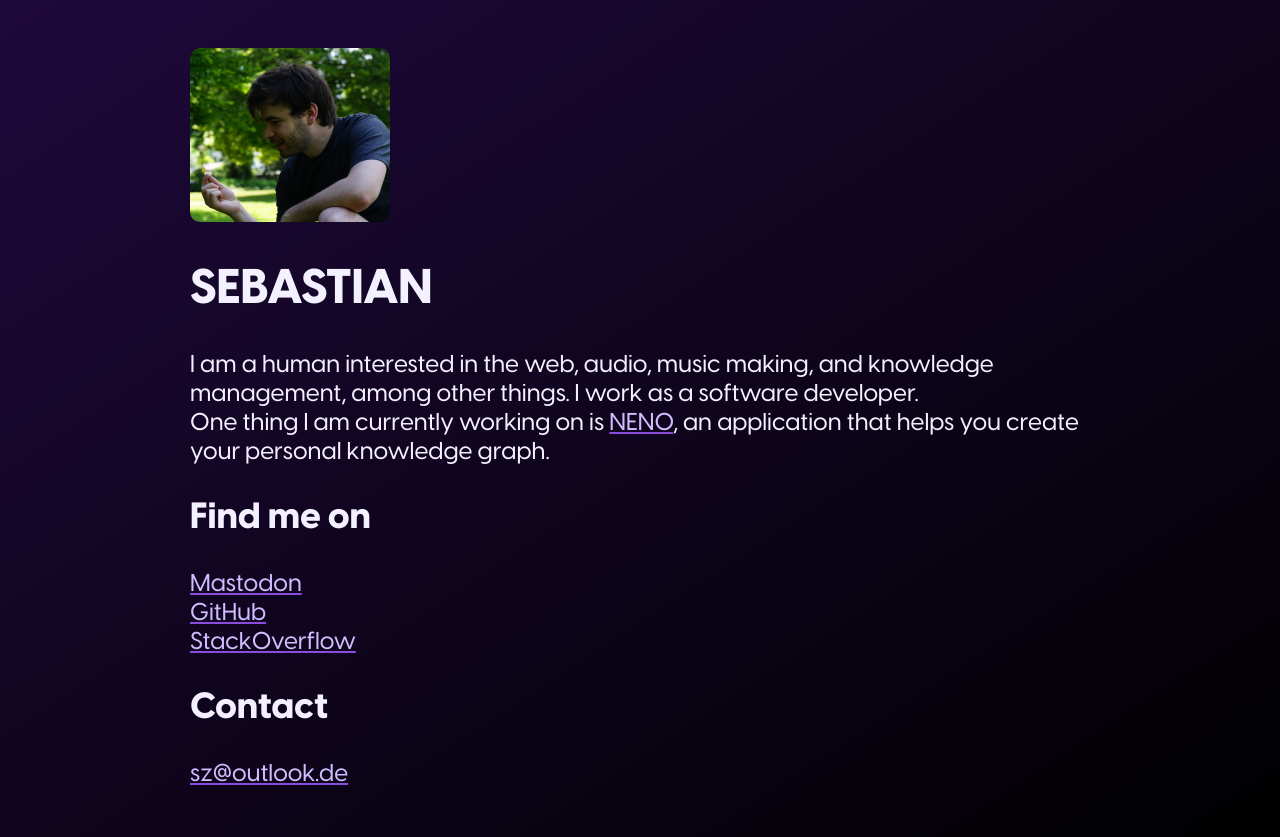
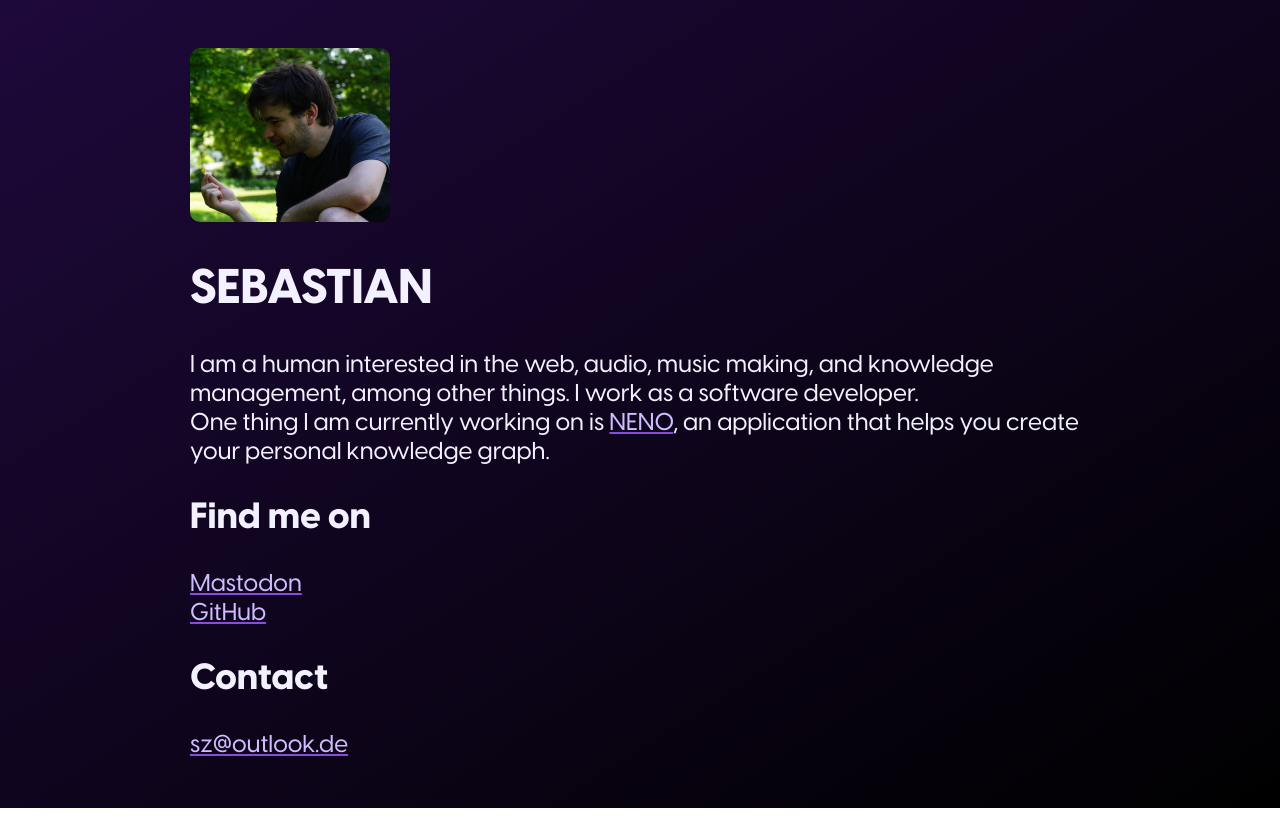
Before and after one commit to polyrainbow/polyrainbow.github.io, a plain HTML site: page index.html in a window 1280 px wide. After the commit the page ends 808 px from the top, so only its background shows below. Drawn offline with Linux system fonts and the light colour scheme.

Commit message:
Remove StackOverflow link

```diff
--- a/index.html
+++ b/index.html
@@ -46,12 +46,6 @@
           target="_blank"
           href="https://github.com/polyrainbow/">GitHub</a>
       </li>
-      <li>
-        <a
-          target="_blank"
-          href="https://stackoverflow.com/users/3890888/sebastian"
-        >StackOverflow</a>
-      </li>
     </ul>
   </section>
 
```
